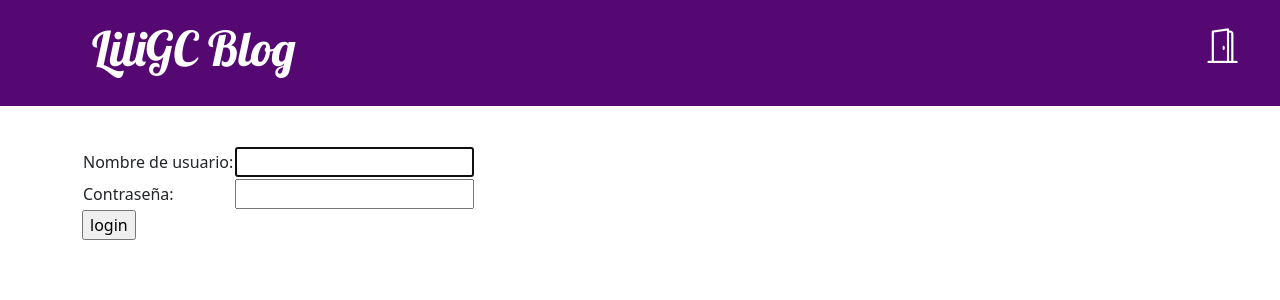
After one commit to LiliGC/my-first-blog, a Django app: page /accounts/login/ in a window 1280 px wide. The commit adds this page. Shown: the top 300 px of the page. Run offline with Django 4.2, Linux system fonts and the light colour scheme; some libraries are stand-ins or nearby versions.

Commit message:
Agregue login y ckeditor para los post y comentarios

```diff
--- a/blog/admin.py
+++ b/blog/admin.py
@@ -1,5 +1,6 @@
 from django.contrib import admin
 from .models import Post, Comment
+
 # Register your models here.
 
 admin.site.register(Post)
--- a/blog/models.py
+++ b/blog/models.py
@@ -1,13 +1,14 @@
 from django.conf import settings
 from django.db import models
 from django.utils import timezone
+from ckeditor.fields import RichTextField
 
 # Create your models here.
 
 class Post(models.Model):
     author = models.ForeignKey(settings.AUTH_USER_MODEL, on_delete=models.CASCADE)
     title = models.CharField(max_length=200)
-    text = models.TextField()
+    text = RichTextField(blank=True, null=True)
     created_date = models.DateTimeField(default=timezone.now)
     published_date = models.DateTimeField(blank=True, null=True)
 
@@ -27,7 +28,7 @@ class Post(models.Model):
 class Comment(models.Model):
     post = models.ForeignKey('Post', on_delete=models.CASCADE, related_name='comments')
     author = models.CharField(max_length=200)
-    text = models.TextField()
+    text = RichTextField(blank=True, null=True)
     created_date = models.DateTimeField(default=timezone.now)
     approved_comment = models.BooleanField(default=False)
 
--- a/blog/templates/blog/add_comment_to_post.html
+++ b/blog/templates/blog/add_comment_to_post.html
@@ -3,6 +3,7 @@
 {% block content %}
     <h2>New comment</h2>
     <form method="POST" class="post-form">{% csrf_token %}
+        {{ form.media }}
         {{ form.as_p }}
         <button type="submit" class="btn btn-primary">Enviar  <i class="bi bi-send"></i></button>
     </form>
--- a/blog/templates/blog/base.html
+++ b/blog/templates/blog/base.html
@@ -16,9 +16,13 @@
     <body>
         <header class="page-header">
             {% if user.is_authenticated %}
+                <p class="top-menu">Hello {{ user.username }}</p>
+                <a href="{% url 'logout' %}" class="top-menu"><i class="bi bi-door-closed"></i></a>
                 <a href="{% url 'post_new' %}" class="top-menu"><i class="bi bi-journal-plus"></i></a>
                 <a href="{% url 'post_draft_list' %}" class="top-menu"><i class="bi bi-journal-text"></i></a>
                 <button onclick='horafecha()' class="top-menu" style="background-color:transparent" ><i class="bi bi-clock-fill"></i></button>
+            {% else %}
+                <a href="{% url 'login' %}" class="top-menu"><i class="bi bi-door-open"></i></a>
             {% endif %}
             <div class="container">
                 <h1><a href="{% url 'post_list' %}" class="external_link" id="link_to_wiki_page">LiliGC Blog</a></h1>
--- a/blog/templates/blog/post_detail.html
+++ b/blog/templates/blog/post_detail.html
@@ -14,7 +14,7 @@
             <a href="{% url 'post_remove' pk=post.pk %}"class="btn btn-secondary"><i class="bi bi-trash-fill"></i></a>
         {% endif %}
         <h2>{{ post.title }}</h2>
-        <p>{{ post.text|linebreaksbr }}</p>
+        <p>{{ post.text|safe }}</p>
     </div>
     <hr>
     <a href="{% url 'add_comment_to_post' pk=post.pk %}" class="btn btn-primary"><i class="bi bi-chat-dots-fill"></i>  Add comment</a>
@@ -28,7 +28,7 @@
                     {% endif %}
                     </div>
                     <strong>{{ comment.author }}</strong>
-                    <p>{{ comment.text|linebreaks }}</p>
+                    <p>{{ comment.text|safe }}</p>
                 </div>
             {% endif %}
         {% empty %}
--- a/blog/templates/blog/post_edit.html
+++ b/blog/templates/blog/post_edit.html
@@ -3,6 +3,7 @@
 {% block content %}
     <h2>New post</h2>
     <form method="POST" class="post-form">{% csrf_token %}
+        {{ form.media }}
         {{ form.as_p }}
         <button type="submit" class="btn btn-primary">Save  <i class="bi bi-save-fill"></i></button>
     </form>
--- a/blog/templates/blog/post_list.html
+++ b/blog/templates/blog/post_list.html
@@ -7,7 +7,7 @@
                 {{ post.published_date }}
             </time>
             <h2><a href="{% url 'post_detail' pk=post.pk %}">{{ post.title }}</a></h2>
-            <p>{{ post.text|linebreaksbr }}</p>
+            <p>{{ post.text|safe }}</p>
             <a class="btn btn-primary"><i class="bi bi-chat-dots-fill"></i> Comments: {{ post.approved_comments.count }}</a>
         </article>
     {% endfor %}
--- /dev/null
+++ b/blog/templates/registration/login.html
@@ -0,0 +1,24 @@
+{% extends "blog/base.html" %}
+
+{% block content %}
+    {% if form.errors %}
+        <p>Your username and password didn't match. Please try again.</p>
+    {% endif %}
+
+    <form method="post" action="{% url 'login' %}">
+    {% csrf_token %}
+        <table>
+        <tr>
+            <td>{{ form.username.label_tag }}</td>
+            <td>{{ form.username }}</td>
+        </tr>
+        <tr>
+            <td>{{ form.password.label_tag }}</td>
+            <td>{{ form.password }}</td>
+        </tr>
+        </table>
+
+        <input type="submit" value="login" />
+        <input type="hidden" name="next" value="{{ next }}" />
+    </form>
+{% endblock %}
--- a/mysite/settings.py
+++ b/mysite/settings.py
@@ -38,6 +38,7 @@ INSTALLED_APPS = [
     'django.contrib.messages',
     'django.contrib.staticfiles',
     'blog',
+    'ckeditor',
 ]
 
 MIDDLEWARE = [
@@ -67,6 +68,7 @@ TEMPLATES = [
         },
     },
 ]
+LOGIN_REDIRECT_URL = '/'
 
 WSGI_APPLICATION = 'mysite.wsgi.application'
 
--- a/mysite/urls.py
+++ b/mysite/urls.py
@@ -14,9 +14,12 @@ Including another URLconf
     2. Add a URL to urlpatterns:  path('blog/', include('blog.urls'))
 """
 from django.contrib import admin
+from django.contrib.auth import views
 from django.urls import path, include
 
 urlpatterns = [
     path('admin/', admin.site.urls),
+    path('accounts/login/', views.LoginView.as_view(), name='login'),
+    path('accounts/logout/', views.LogoutView.as_view(next_page='/'), name='logout'),
     path('', include('blog.urls')),
 ]
--- a/requirements.txt
+++ b/requirements.txt
@@ -1,4 +1,6 @@
 asgiref==3.5.0
 Django==4.0.4
+django-ckeditor==6.4.2
+django-js-asset==2.0.0
 sqlparse==0.4.2
 tzdata==2022.1
```
Also changed, not shown: blog/migrations/0004_alter_comment_text_alter_post_text.py (added).
